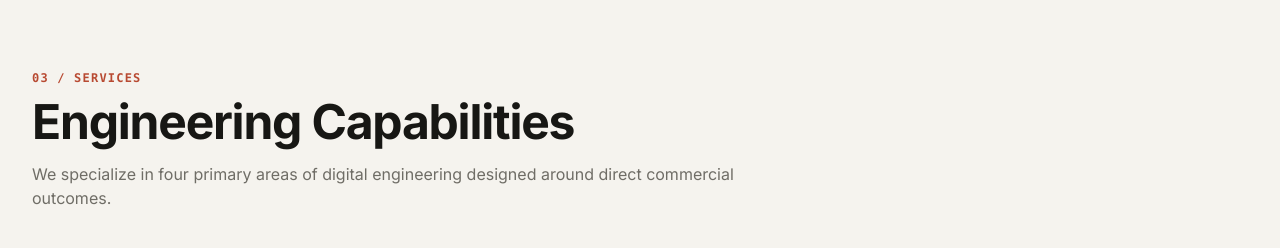
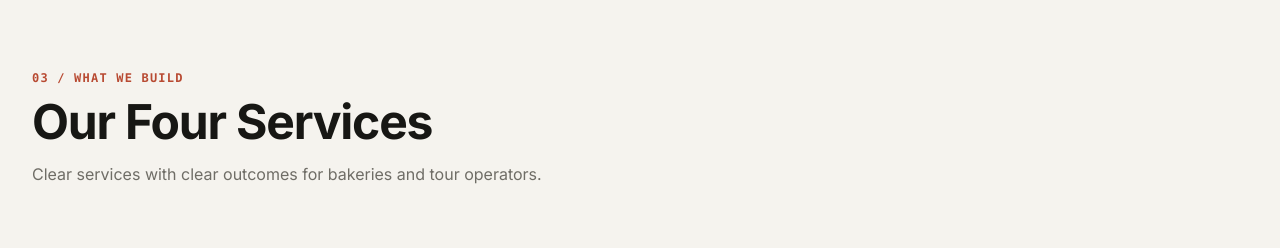
Before and after one commit to IsacSmile/thrine-uk, a React (Vite) app: page /services in a window 1280 px wide. Shown: the part 333-581 px from the top of the page. Built offline with nearby package versions, Linux system fonts and the light colour scheme; no server answers.

Commit message:
copy: complete full 6-point website copy update for bakeries and tour operators

```diff
--- a/src/components/sections/Services.tsx
+++ b/src/components/sections/Services.tsx
@@ -5,7 +5,17 @@ import { CheckCircle2, ArrowRight, Globe, Server, Bot, CalendarCheck } from 'luc
 import { Button } from '../ui/Button';
 import { services } from '../../data/services';
 
-export const Services: React.FC = () => {
+interface ServicesProps {
+  eyebrow?: string;
+  title?: string;
+  subtitle?: string;
+}
+
+export const Services: React.FC<ServicesProps> = ({
+  eyebrow = "03 / WHAT WE BUILD",
+  title = "What We Actually Build",
+  subtitle = "Four clear services for bakeries and tour operators.",
+}) => {
   const serviceIcons: Record<string, React.ReactNode> = {
     'business-websites': <Globe className="w-5 h-5 text-terracotta" />,
     'custom-web-systems': <Server className="w-5 h-5 text-terracotta" />,
@@ -17,9 +27,9 @@ export const Services: React.FC = () => {
     <section id="services" className="py-20 bg-paper border-b border-studio-border font-sans">
       <Container>
         <SectionHeading
-          eyebrow="03 / SERVICES"
-          title="Engineering Capabilities"
-          subtitle="We specialize in four primary areas of digital engineering designed around direct commercial outcomes."
+          eyebrow={eyebrow}
+          title={title}
+          subtitle={subtitle}
         />
 
         <div className="grid grid-cols-1 md:grid-cols-2 gap-6">
--- a/src/pages/ServicesPage.tsx
+++ b/src/pages/ServicesPage.tsx
@@ -22,7 +22,10 @@ export const ServicesPage: React.FC = () => {
         </div>
       </Container>
 
-      <Services />
+      <Services
+        title="Our Four Services"
+        subtitle="Clear services with clear outcomes for bakeries and tour operators."
+      />
       <SolutionsGrid />
       <Process />
       <CTA />
```
